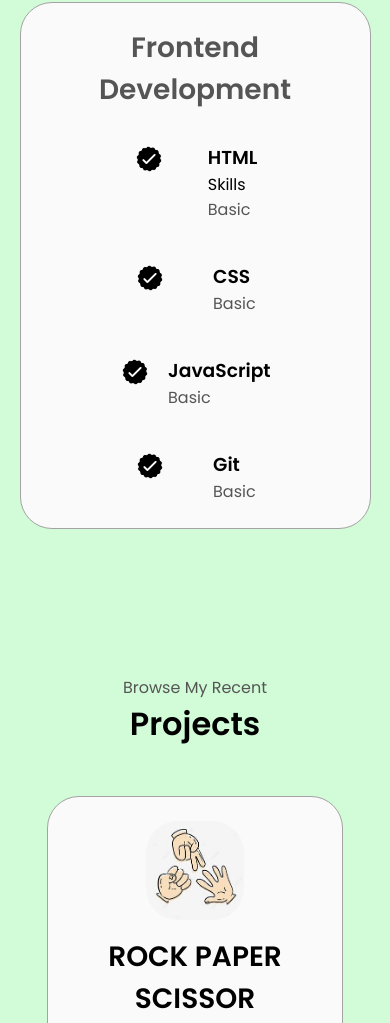
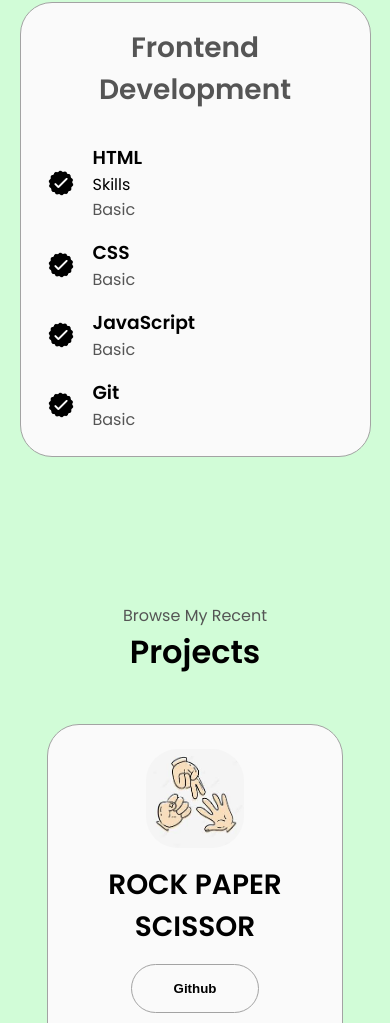
Before and after one commit to MANDRITA-MAJI/Portfolio_web, a plain HTML site: page index.html in a window 390 px wide. Shown: the part 1366-2389 px from the top of the page. Drawn offline with Linux system fonts and the light colour scheme.

Commit message:
responsive

```diff
--- a/media.css
+++ b/media.css
@@ -115,5 +115,18 @@
   width: 70%;
   margin-top: 1rem;
 }
+article {
+  width: 100%;
+  justify-content: flex-start;
+  align-items: center;
+  gap: 1rem;
 
 }
+.article-container {
+  flex-direction: column;
+  align-items: center;
+  gap: 1rem;
+
+}
+
+}
```
